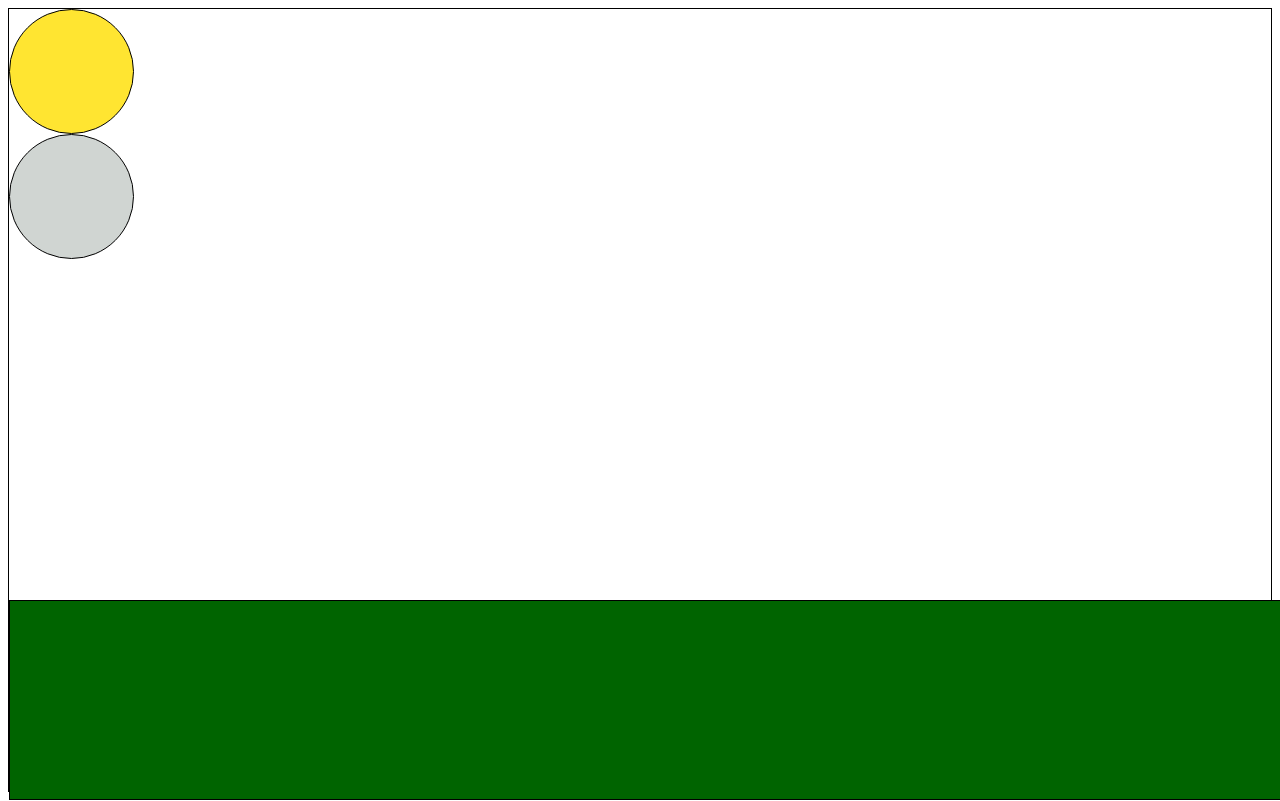
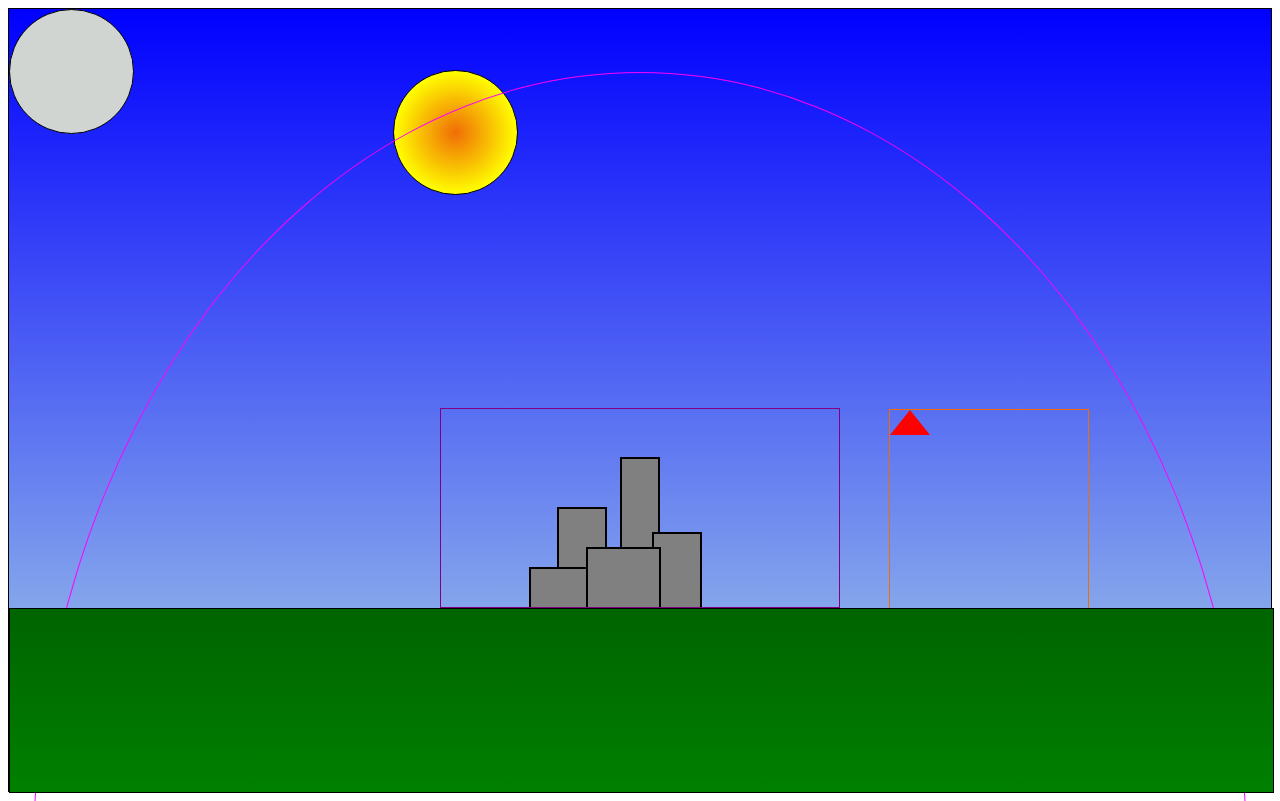
Before and after one commit to SCallahan101/SunAndMoon, a plain HTML site: page index.html in a window 1280 px wide. Shown: the top 801 px of the page. Drawn offline with Linux system fonts and the light colour scheme.

Commit message:
lay out city and some gradients

```diff
--- a/index.css
+++ b/index.css
@@ -4,14 +4,24 @@
 #earth{
     border: 1px solid;
     height: 98vh;
+    background: linear-gradient(blue, lightblue);
 }
 #land{
-    background: darkgreen;
+    background: linear-gradient(darkgreen, green);;
     border: 1px solid;
-    height: 200px;
-    width: 100%;
+    height: 185px;
+    width: 98.8%;
     position: absolute;
-    bottom: 0;
+    bottom: 7px;
+}
+#circleLine{
+    border: 1px solid magenta;
+    border-radius: 50%;
+    width: 95%;
+    height: 200%;
+    position: absolute;
+    top: 9%;
+    left: 2.5%;
 }
 #sun{
     width: 125px;
@@ -19,7 +29,32 @@
     border: 1px solid;
     border-radius: 50%;
     background: #ffe531;
+    animation-name: sun;
+    animation-duration: 15s;
+    animation-timing-function: linear;
+    background: radial-gradient(
+        circle closest-side,
+        #f06d06,
+        yellow
+      );
+    position: absolute;
+    bottom: 5%;
+    /* left: 5%; */
 }
+@keyframes sun {
+    0% {bottom: 17%; left: 2%;}
+    10% {bottom: 48%; left: 10.6%;}
+    20% {bottom: 65%; left: 19.2%;}
+    30% {bottom: 74%; left: 27.8%;}
+    40% {bottom: 79%; left: 36.4%;}
+    50% {bottom: 80%; left: 45%;}
+    60% {bottom: 79%; left: 53.6%;}
+    70% {bottom: 74%; left: 62.2%;}
+    80% {bottom: 65%; left: 71%;}
+    90% {bottom: 48%;  left: 80%;}
+    100% {bottom: 17%; left: 89%;}
+}
+
 #moon{
     width: 125px;
     height: 125px;
@@ -27,3 +62,73 @@
     border-radius: 50%;
     background: #d0d5d2;
 }
+#cityContainer{
+    position: absolute;
+    border: 1px solid purple;
+    width: 400px;
+    height: 200px;
+    bottom: 192px;
+    left: 0;
+    right: 0;
+    margin: auto;
+}
+.building{
+    border-left: 2px solid black;
+    border-top: 2px solid black;
+    border-right: 2px solid black;
+    background: gray;
+    position: absolute;
+}
+.one{
+    width: 50px;
+    height: 100px;
+    bottom: 0;
+    left: 116px;
+}
+.two{
+    width: 100px;
+    height: 40px;
+    bottom: 0;
+    left: 88px;
+}
+.three{
+    width: 40px;
+    height: 150px;
+    left: 0;
+    right: 0;
+    margin: auto;
+    bottom: 0;
+}
+.four{
+    width: 50px;
+    height: 75px;
+    bottom: 0;
+    right: 137px;
+}
+.five{
+    width: 75px;
+    height: 60px;
+    bottom: 0;
+    right: 178px;
+}
+#westTown{
+    position: absolute;
+    right: 191px;
+    bottom: 191px;
+    border: #f06d06 solid 1px;
+    width: 200px;
+    height: 200px;
+}
+.house{
+    position: relative;
+}
+.roof{
+    width: 0;
+    height: 0;
+    border-left: 20px solid transparent;
+    border-right: 20px solid transparent;
+    border-bottom: 25px solid red;
+}
+.restOfHouse{
+
+}
--- a/index.html
+++ b/index.html
@@ -12,6 +12,21 @@
         <div id="earth">
             <div id="sun"></div>
             <div id="moon"></div>
+            <div id="circleLine"></div>
+            <div id="cityContainer">
+                <div class="building one"></div>
+                <div class="building two"></div>
+                <div class="building three"></div>
+                <div class="building four"></div>
+                <div class="building five"></div>
+            </div>
+            <div id="westTown">
+                <div class="house">
+                    <div class="roof"></div>
+                    <div class="restOfHouse"></div>
+                </div>
+
+            </div>
             <div id="land"></div>
         </div>
 
```
